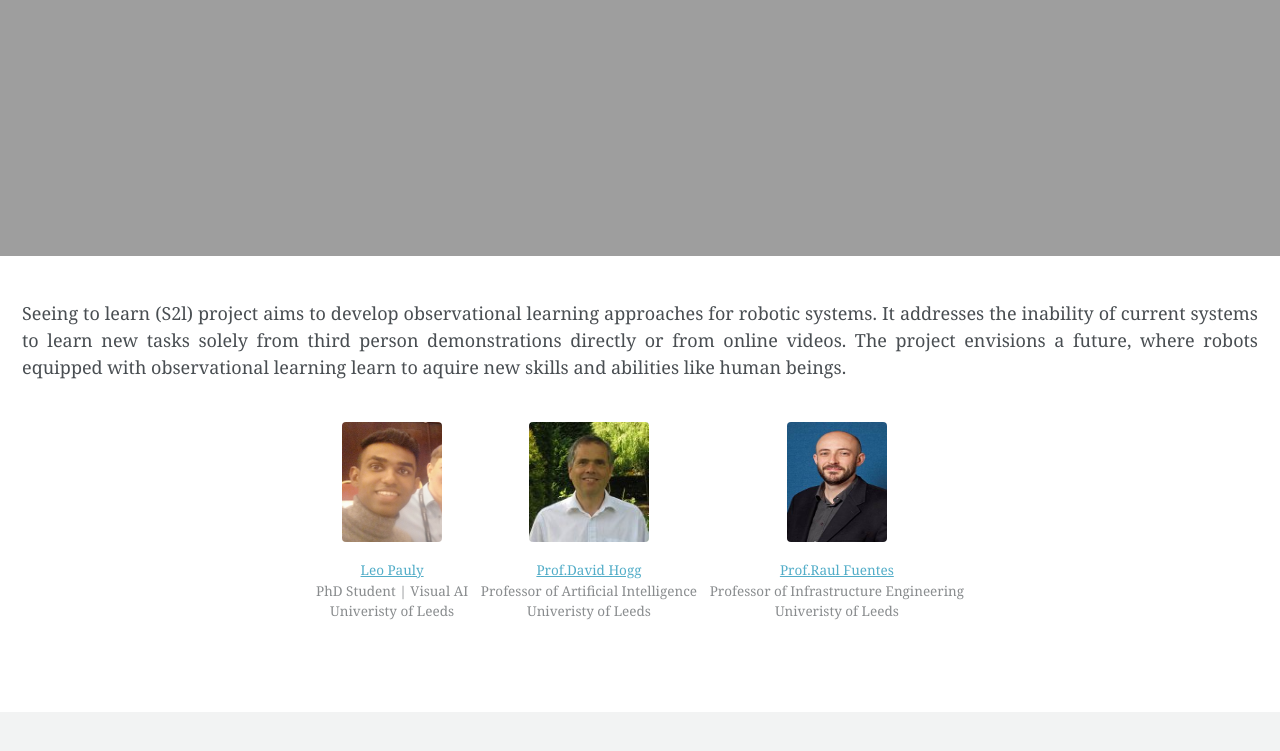
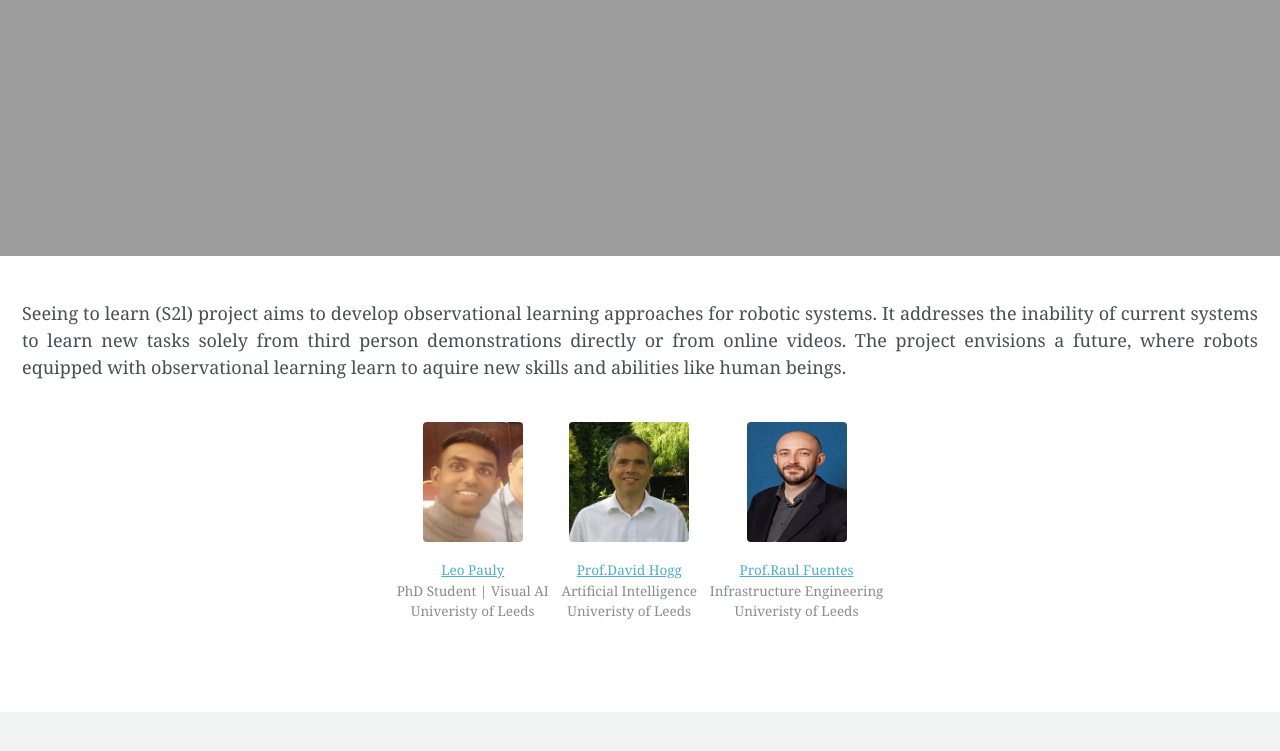
Before and after one commit to leopauly/s2l, a Jekyll site: the page built from index.md, in a window 1280 px wide and 900 px high, scrolled down 804 px, cut to the strip 0-752 px from the top of the window. Built offline with Jekyll 4.4.1, drawn with Linux system fonts in a browser that asks for light colours; the list of posts is cut into pages by our own code.

Commit message:
Update index.md

```diff
--- a/index.md
+++ b/index.md
@@ -73,7 +73,7 @@ Seeing to learn (S2l) project aims to develop observational learning approaches
  <img src="hogg.jpg" style="width:120px;height:120px;" alt="@Prof.David Hogg">
  <figcaption>
  <a href="https://engineering.leeds.ac.uk/staff/84/Professor_David_Hogg">Prof.David Hogg</a> <br />
- Professor of Artificial Intelligence <br />
+ Artificial Intelligence <br />
  Univeristy of Leeds
  </figcaption>
  </figure>
@@ -82,7 +82,7 @@ Seeing to learn (S2l) project aims to develop observational learning approaches
  <img src="raul.jpg" style="width:100px;height:120px;" alt="@Dr.Raul Fuentes">
  <figcaption>
  <a href="https://engineering.leeds.ac.uk/staff/673/raul_fuentes">Prof.Raul Fuentes</a> <br />
- Professor of Infrastructure Engineering<br />
+ Infrastructure Engineering<br />
  Univeristy of Leeds
  </figcaption>
  </figure>
```
